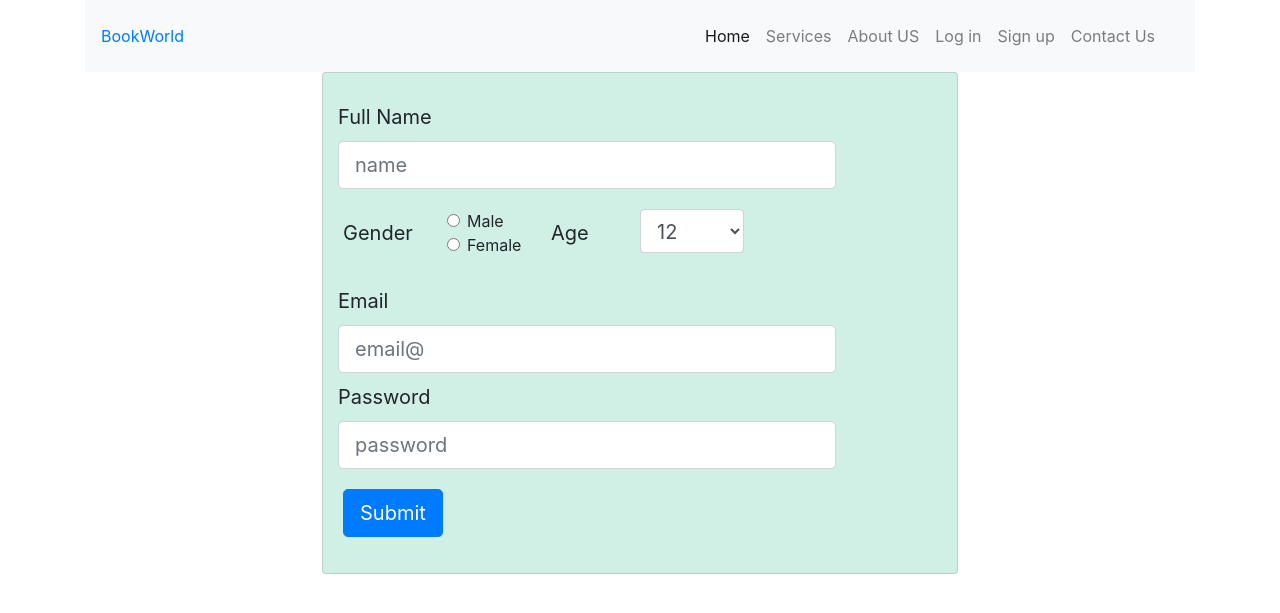
After one commit to Sameea786/project-book, a Flask app: page /signup in a window 1280 px wide. The commit adds this page. Shown: the top 613 px of the page. Run offline with Flask 2, Linux system fonts and the light colour scheme; some libraries are stand-ins or nearby versions.

Commit message:
compltete mvp

```diff
--- a/crud.py
+++ b/crud.py
@@ -2,7 +2,7 @@
 from model import db, User, Book, UserBook, connect_to_db
 
 
-def create_user(fname, lname, email, password, age, gender, city, country):
+def create_user(fname, lname, email, password, age, gender, city = None, country=None):
     """create and return new user"""
 
     user = User(fname = fname, lname= lname, email = email, password = password, age= age, gender= gender, city= city, country= country)
@@ -83,15 +83,17 @@ def get_alluser():
 
 def get_user(userid):
     """get information of particular user"""
+    return User.query.get(userid)
 
-    return User.query.get(userid)
 
 def get_userbook():
     return UserBook.query.all()
 
+
 def userlogin(email,password):
 
     return User.query.filter( (User.email== email) &  (User.password ==password)).first()
+
 
 # email =bmoore@yahoo.com
 # password=25Mz!Q(r+K
--- a/server.py
+++ b/server.py
@@ -38,7 +38,7 @@ def login():
     if session.get("id") is None:
         return render_template("login.html" )
     else:
-        return render_template("index.html",books=BOOKs)
+        return redirect("/")
 
 
 
@@ -51,7 +51,7 @@ def process_login():
     user=crud.userlogin(email,password)
     if user:
         session["id"] =user.user_id
-        return render_template("index.html",books=BOOKs)
+        return redirect("/")
     else:
         return "You need to sign up"
 
@@ -61,8 +61,8 @@ def process_login():
 def process_logout():
     """in this function user will be logout by assigning session None"""
     session["id"] =None
-    print("@"*10,session["id"])
-    return render_template("index.html", books= BOOKs)
+    print("*"*10,session["id"])
+    return redirect("/")
 
 
 
@@ -98,21 +98,53 @@ def search_book():
     books=get_books(search_keyword)
     return  render_template("index.html", books= books)
 
+
+
 @app.route('/userprofile')
 def user_profile():
-    """user profile"""
-    if session.get("id",None):
-        google_id=crud.get_favorite(4)
-        print(google_id)
-        fav_books=search_book_with_google_id(google_id[0])
+    """user profile and return his favorite and suggested book """
+    if session.get("id") is not None:
+        user=crud.get_user(session['id'])
+        name = user.fname+" "+user.lname
+        google_id = crud.get_favorite(session['id'])
+        fav_books = search_book_with_google_id(google_id[0])
         suggest_books = search_book_with_google_id(google_id[1])
-        return render_template("userProfile.html",fav_books=fav_books,suggest_books=suggest_books)
+        return render_template("userProfile.html",fav_books=fav_books,suggest_books=suggest_books, name=name, email=user.email)
     else:
-        return "you need to sign up"
+       return redirect("/" )
+
+
+@app.route('/signup')
+def sign_up():
+
+    if session.get("id") is None:
+        return render_template("signup.html")
+    else:
+        return redirect("/login")
+
+
+
+@app.route('/processSignup', methods=["POST"])
+def process_signup():
+
+    fname,lname = request.form.get("name").split()
+    email = request.form.get("email")
+    password = request.form.get("password")
+    age = request.form.get("age")
+    gender= request.form.get("gender")
+    user=crud.create_user(fname,lname,email,password,age,gender)
+    print(user)
+    return redirect("/")
 
 
 
 
+
+
+    if session.get("id") is None:
+        return render_template("signup.html")
+    else:
+        return redirect("/login")
 
 
 
--- a/templates/base.html
+++ b/templates/base.html
@@ -47,17 +47,24 @@
                   <li class="nav-item" >
                       <a class="nav-link" id="login"  href="/login">Log in</a>
                   </li>
+                  <li class="nav-item" >
+                    <a class="nav-link" id="login"  href="/signup">Sign up</a>
+                  </li>
                   {% endif %}
                   {% if session.get('id') is not none %}
                   <li class="nav-item" >
-                    <a class="nav-link" id="logout" href="#">Log out</a>
+                    <a class="nav-link" id="logout" href="/logout">Log out</a>
+                  </li>
+                  <li class="nav-item" >
+                    <a class="nav-link" id="profile" href="/userprofile">Profile</a>
                   </li>
                   <li class="nav-item" >
                     <a class="nav-link" id="login" href="/login" style="display: none">Log in</a>
-                </li>
-                <li class="nav-item" >
-                  <a class="nav-link" id="profile" href="/userprofile">Profile</a>
-                </li>
+                  </li>
+                  <li class="nav-item" >
+                    <a class="nav-link" id="login"  href="/signup" style="display: none;">Sign up</a>
+                  </li>
+
                   {% endif %}
 
                   <li class="nav-item">
--- a/templates/login.html
+++ b/templates/login.html
@@ -2,7 +2,7 @@
 {% block title %}Books Website {% endblock %}
 
 {% block body %}
-<form class="form-signin" method="POST" action="/processlogin">
+<form class="form-signin" method="POST" action="/processlogin" style="width:50%; margin-left: auto;margin-right: auto;">
 
     <h2 class="form-signin-heading">Please Sign In</h2>
 
--- /dev/null
+++ b/templates/signup.html
@@ -0,0 +1,79 @@
+{% extends "base.html" %}
+{% block body%}
+<div class="container" style="max-width:60%">
+<div class="card mb-3" style="background-color:rgb(208, 240, 230); margin-left: auto; margin-right: auto;" >
+<form style="margin-left:20%px" method="POST" action="/processSignup">
+
+        <div class="form-group" style="margin-top: 20px;">
+            <label for="colFormLabelLg" class="col-sm-3 col-form-label col-form-label-lg">Full Name</label>
+            <div class="col-sm-10">
+                <input type="name" name="name" class="form-control form-control-lg" id="name" placeholder="name">
+            </div>
+
+
+            <div class="card-body row">
+                <label class="col-form-label col-sm-2 col-form-label-lg">Gender</label>
+                <div class="col-sm-2 no-gutters">
+                    <div class="form-check">
+                            <input class="form-check-input" type="radio" name="gender" id="male" value="male">
+                            <label class="form-check-label" for="gridRadios1">
+                            Male
+                            </label>
+                    </div>
+                    <div class="form-check">
+                        <input class="form-check-input" type="radio" name="gender" id="female" value="female">
+                        <label class="form-check-label" for="gridRadios2">
+                        Female
+                        </label>
+                    </div>
+                </div>
+
+                <label class="col-form-label col-sm-2 col-form-label-lg no-gutters" for="exampleFormControlSelect1">Age</label>
+                <select class="form-control col-sm-2 col-form-label-lg no-gutters" name="age" id="age">
+                      {%for i in range(12,45)%}
+                        <option value={{i}}>{{i}}</option>
+                       {% endfor %}
+                </select>
+            </div>
+
+
+            <label for="colFormLabelLg" class="col-sm-2 col-form-label col-form-label-lg">Email</label>
+            <div class="col-sm-10">
+                <input type="email" class="form-control form-control-lg" id="email" name="email" placeholder="email@">
+            </div>
+            <label for="colFormLabelLg" class="col-sm-3 col-form-label col-form-label-lg">Password</label>
+            <div class="col-sm-10">
+                <input type="password" class="form-control form-control-lg" name="password" placeholder="password">
+            </div>
+
+
+            <!-- <div class="card-body row">
+
+                <label class="col-form-label col-sm-2 col-form-label-lg">City</label>
+                <div class="col-sm-2 no-gutters">
+                     <input class="form-check-input" type="text" name="gender" id="male"  style="width:120px">
+
+                </div>
+
+
+
+
+                <label class="col-form-label col-sm-2 col-form-label-lg no-gutters" for="exampleFormControlSelect1">Country</label>
+                <select class="form-control col-sm-2 col-form-label-lg no-gutters" name="age" id="age">
+                      {%for i in range(12,45)%}
+                        <option value={{i}}>{{i}}</option>
+                       {% endfor %}
+                </select>
+            </div> -->
+
+            <div class="card-body">
+            <button type="submit" class="btn btn-primary btn-lg">Submit</button>
+            </div>
+        </div>
+
+
+</form>
+</div>
+</div>
+
+{% endblock %}
```
Also changed, not shown: data/books.py (+11 -11 lines), static/bookevents.js (+34 -18 lines), templates/userProfile.html (+7 -7 lines).
